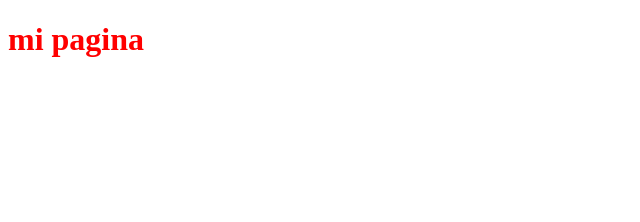
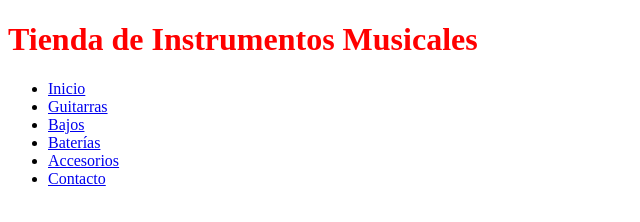
Before and after one commit to Elishaherrera/pagina-git, a plain HTML site: page src/index.html in a window 1280 px wide. Shown: the whole page, without its empty margins (0-640 px from the left). Drawn offline with Linux system fonts and the light colour scheme.

Commit message:
menu de la pagina web

```diff
--- a/src/index.html
+++ b/src/index.html
@@ -1,14 +1,27 @@
 <!DOCTYPE html>
-<html lang="en">
+<html lang="es">
 <head>
     <meta charset="UTF-8">
     <meta name="viewport" content="width=<device-width>, initial-scale=1.0">
-    <title>Document</title>
+    <title>tienda de música</title>
     <link rel="stylesheet" href="style.css">
     <script type="text/javascript" src="main.js" defer></script>
 </head>
 <body>
-    <h1>mi pagina</h1>
+
+    <header>
+        <h1>Tienda de Instrumentos Musicales</h1>
+        <nav>
+            <ul>
+                <li><a href="#">Inicio</a></li>
+                <li><a href="#">Guitarras</a></li>
+                <li><a href="#">Bajos</a></li>
+                <li><a href="#">Baterías</a></li>
+                <li><a href="#">Accesorios</a></li>
+                <li><a href="#">Contacto</a></li>
+            </ul>
+        </nav>
+    </header>
 
 </body>
 </html>
```
